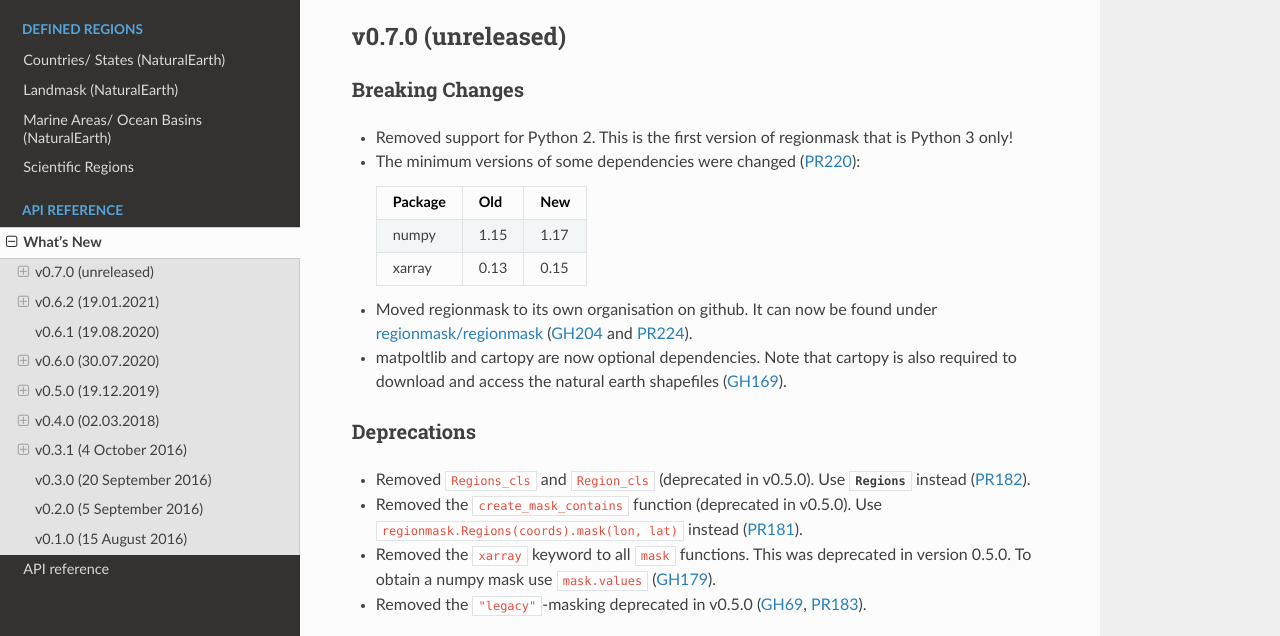
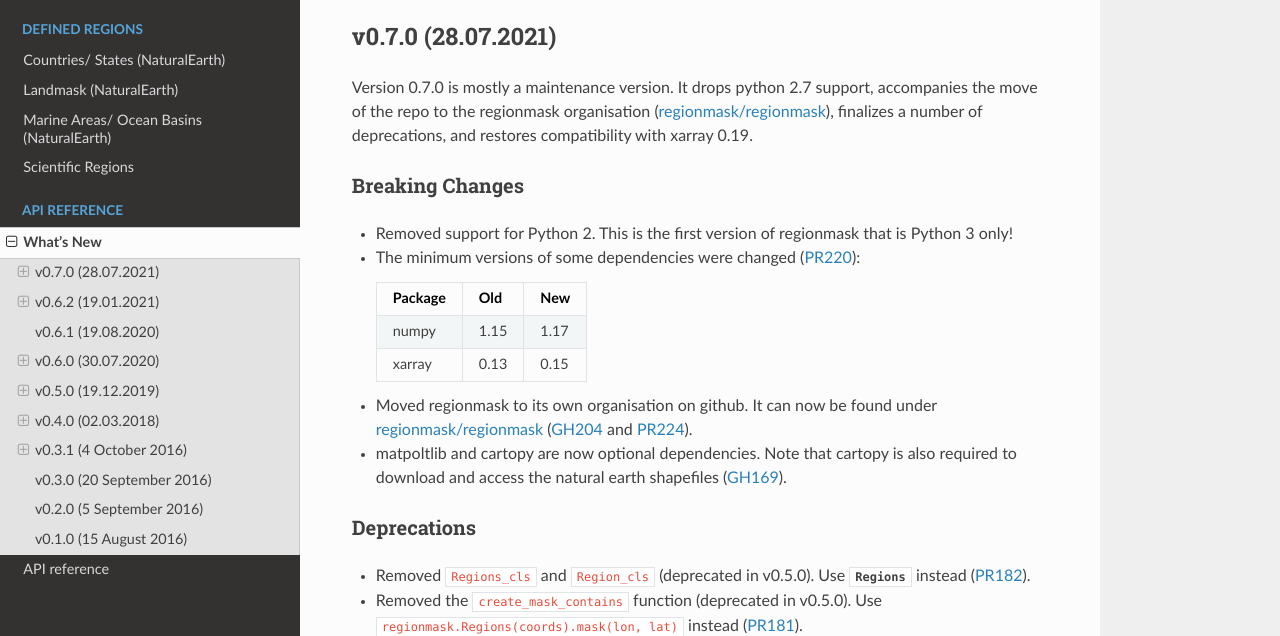
Before and after one commit to regionmask/regionmask, a Sphinx documentation site: the page built from docs/whats_new.rst, in a window 1280 px wide and 900 px high, cut to the strip 264-900 px from the top of the window. Built offline with Sphinx 7.4.7 and the Read the Docs theme 2.0.0, drawn with Linux system fonts in a browser that asks for light colours; pages that are not in the unit, such as notebooks, are missing from menus.

```diff
--- a/docs/whats_new.rst
+++ b/docs/whats_new.rst
@@ -10,8 +10,13 @@ What's New
 
 .. _whats-new.0.7.0:
 
-v0.7.0 (unreleased)
+v0.7.0 (28.07.2021)
 -------------------
+
+Version 0.7.0 is mostly a maintenance version. It drops python 2.7 support, accompanies
+the move of the repo to the regionmask organisation (`regionmask/regionmask <http://github.com/regionmask/regionmask>`__),
+finalizes a number of deprecations, and restores compatibility with xarray 0.19.
+
 
 Breaking Changes
 ~~~~~~~~~~~~~~~~
--- a/regionmask/version.py
+++ b/regionmask/version.py
@@ -1 +1 @@
-version = "0.6.2+dev"
+version = "0.7.0"
```
Also changed, not shown: HOW_TO_RELEASE.md (+2 -1 lines), README.rst (+0 -10 lines).
